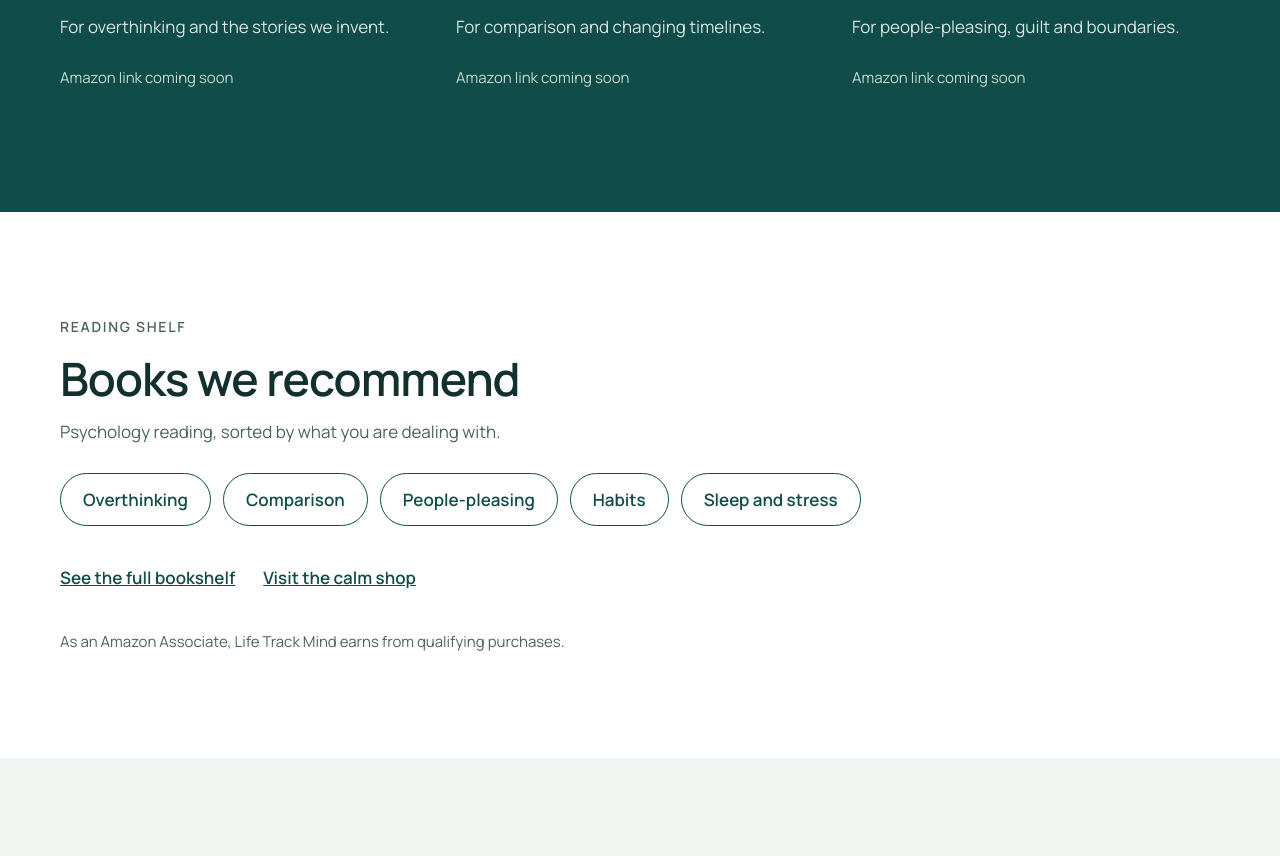
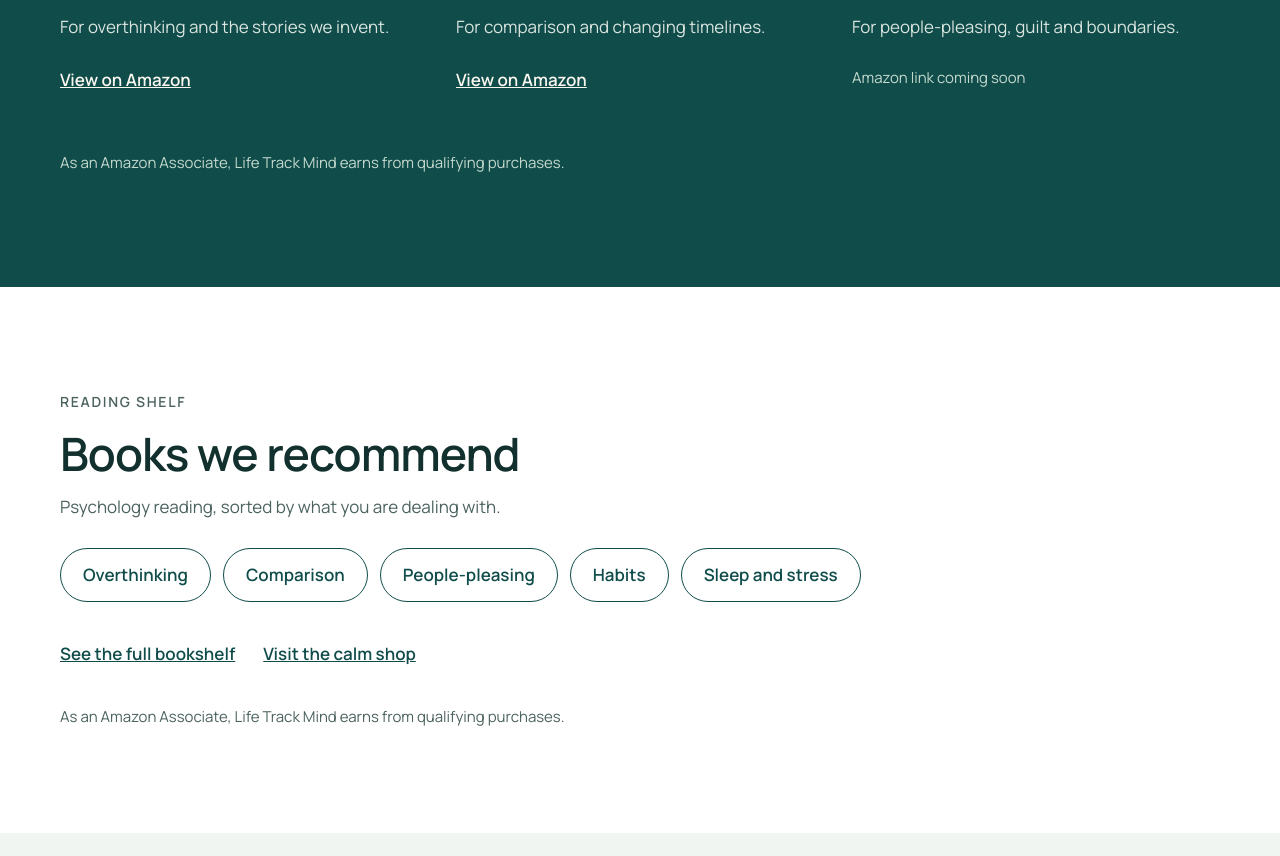
Before and after one commit to Boomi-SL/lifetrackmind-site, a plain HTML site: page index.html in a window 1280 px wide. Shown: the part 5454-6310 px from the top of the page. Drawn offline with Linux system fonts and the light colour scheme.

Commit message:
Link the first two Life Track guides to Amazon
Book 1 and Book 2 on the homepage now open their Amazon pages with the
owner's Associates tag. Book 3 still reads "coming soon".

Co-Authored-By: Claude Fable 5.2 <noreply@anthropic.com>
Claude-Session: https://claude.ai/code/session_01THBp173C7neXLvvYKKBN4e

```diff
--- a/index.html
+++ b/index.html
@@ -213,7 +213,7 @@
 <span style="font-weight: 600; font-size: 28px; line-height: 1.15; letter-spacing: -0.02em">When Your Mind Fills in the Blanks</span>
 </div>
 <p style="margin: 0; color: #D9E4DF">For overthinking and the stories we invent.</p>
-<span style="color: #C5D9CE; font-size: 15px; padding: 10px 0">Amazon link coming soon</span>
+<a href="https://www.amazon.com/dp/B0HNN4GDZV?linkCode=ll2&amp;tag=boomi1956-20&amp;linkId=6f5f1792b2918443854360ce5cb01bcc&amp;ref_=as_li_ss_tl" target="_blank" rel="sponsored noopener" style="color: #FAF7EF; font-weight: 600; padding: 10px 0">View on Amazon<span class="visually-hidden">: When Your Mind Fills in the Blanks (opens in a new tab)</span></a>
 </article>
 <article style="display: flex; flex-direction: column; gap: 16px">
 <div style="background: #C5D9CE; color: #12302E; border-radius: 14px; padding: 28px; min-height: 300px; display: flex; flex-direction: column; justify-content: space-between; gap: 24px">
@@ -221,7 +221,7 @@
 <span style="font-weight: 600; font-size: 28px; line-height: 1.15; letter-spacing: -0.02em">When You Feel Behind</span>
 </div>
 <p style="margin: 0; color: #D9E4DF">For comparison and changing timelines.</p>
-<span style="color: #C5D9CE; font-size: 15px; padding: 10px 0">Amazon link coming soon</span>
+<a href="https://www.amazon.com/dp/B0HNRG73BH?linkCode=ll2&amp;tag=boomi1956-20&amp;linkId=cd6bf819674d5219102baaab298c5496&amp;ref_=as_li_ss_tl" target="_blank" rel="sponsored noopener" style="color: #FAF7EF; font-weight: 600; padding: 10px 0">View on Amazon<span class="visually-hidden">: When You Feel Behind (opens in a new tab)</span></a>
 </article>
 <article style="display: flex; flex-direction: column; gap: 16px">
 <div style="background: #E3B955; color: #12302E; border-radius: 14px; padding: 28px; min-height: 300px; display: flex; flex-direction: column; justify-content: space-between; gap: 24px">
@@ -232,6 +232,7 @@
 <span style="color: #C5D9CE; font-size: 15px; padding: 10px 0">Amazon link coming soon</span>
 </article>
 </div>
+<p style="margin: 0; color: #C5D9CE; font-size: 15px">As an Amazon Associate, Life Track Mind earns from qualifying purchases.</p>
 </div>
 </section>
 
```
